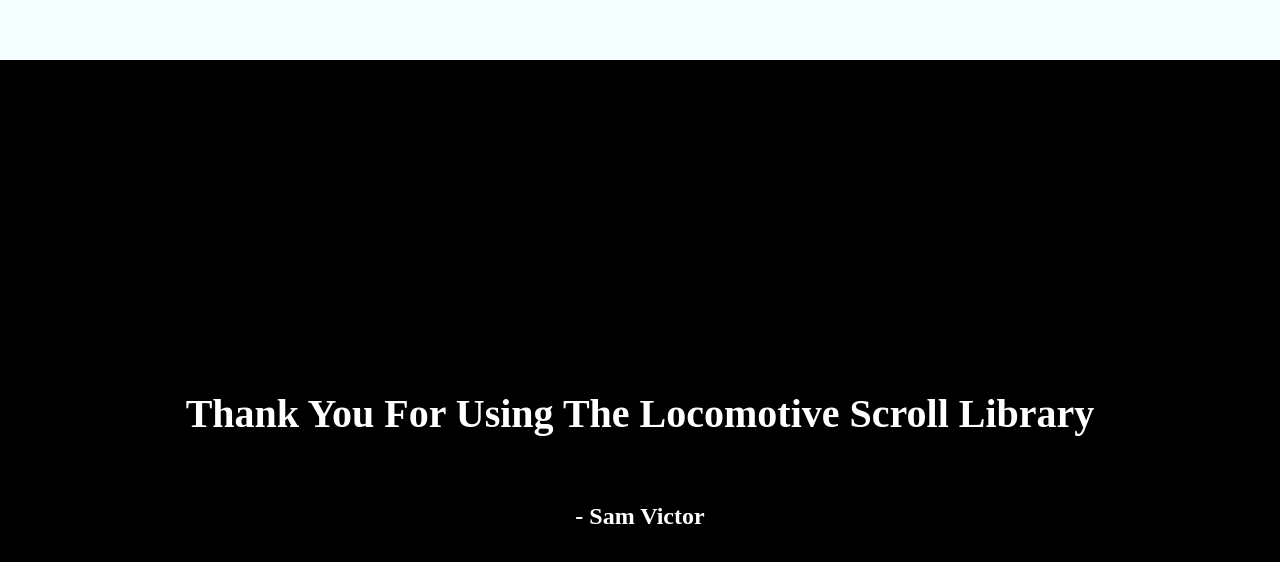
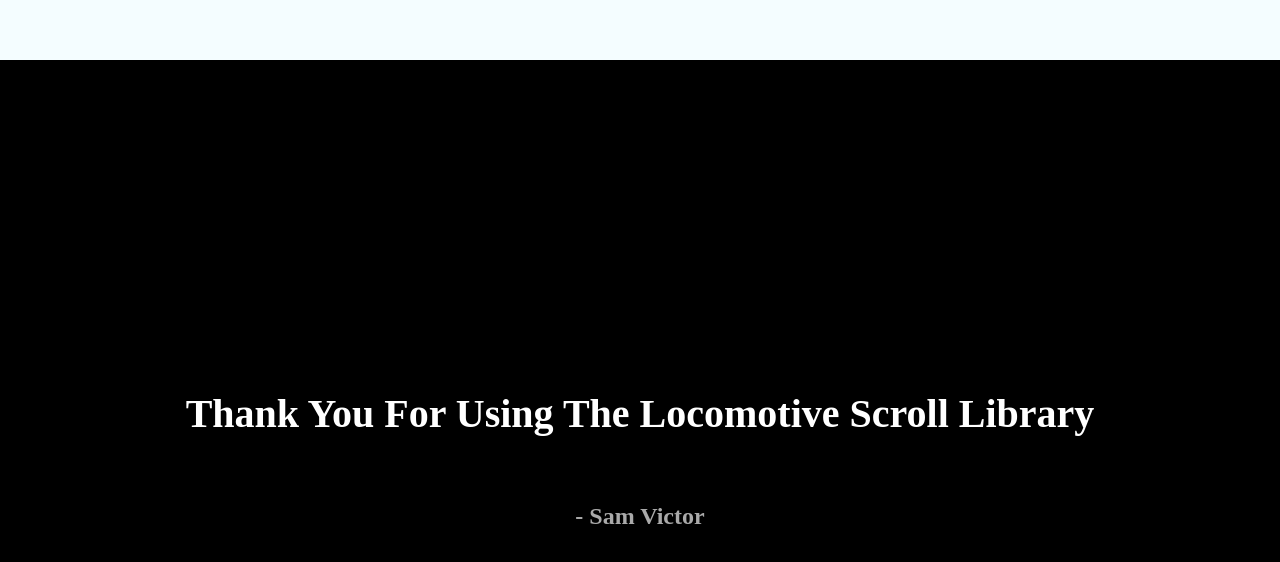
Before and after one commit to iamVictorSam/landing-page-with-locomotive-scroll, a Vue app: page / in a window 1280 px wide. Shown: the part 2509-3071 px from the top of the page. Built offline with nearby package versions, Linux system fonts and the light colour scheme.

Commit message:
update++

```diff
--- a/src/components/Appreciation.vue
+++ b/src/components/Appreciation.vue
@@ -20,4 +20,8 @@ h1 {
   font-size: 2.5rem;
   padding-bottom: 3rem;
 }
+
+h2 {
+  color: darkgrey;
+}
 </style>
```
